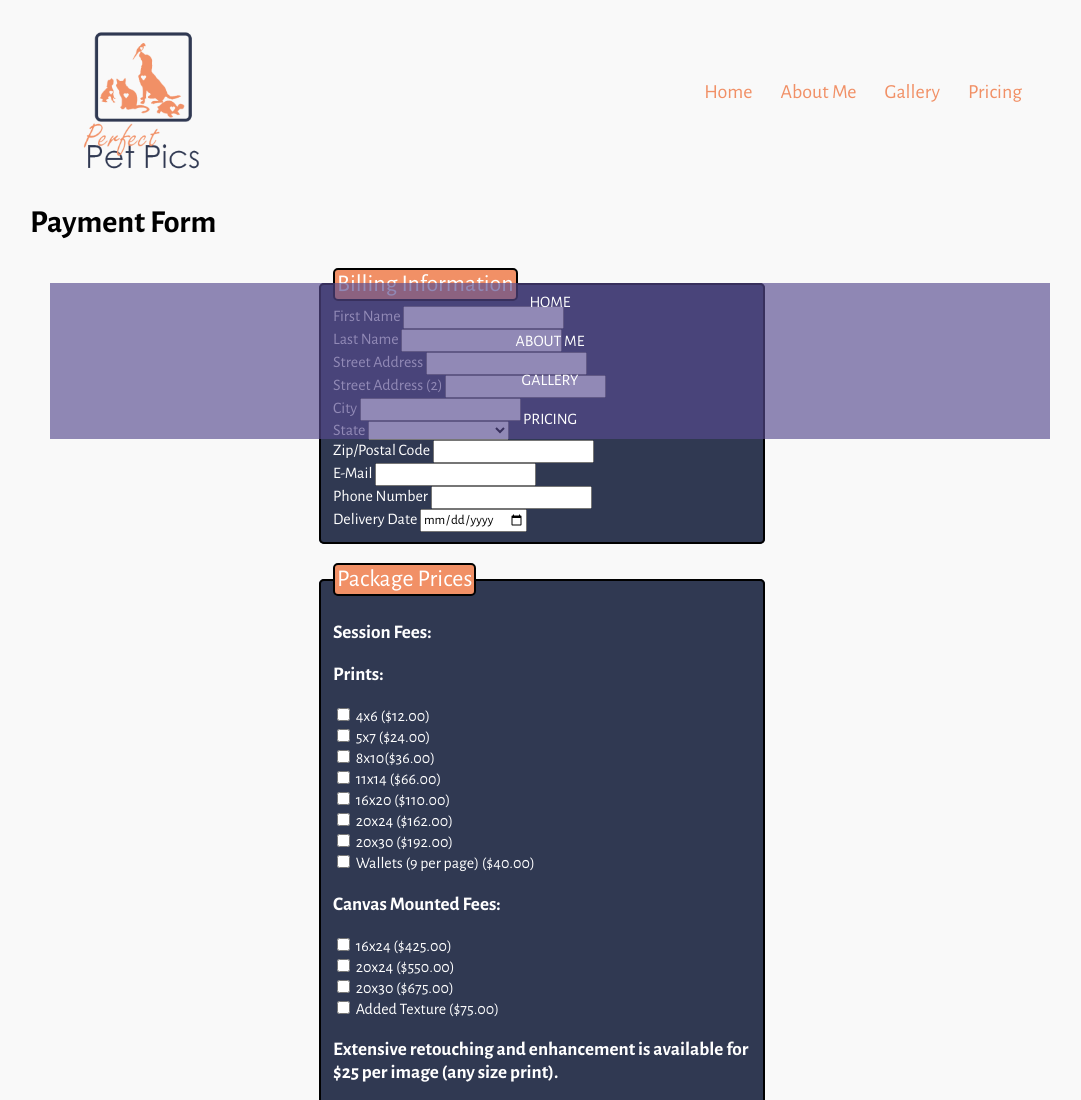
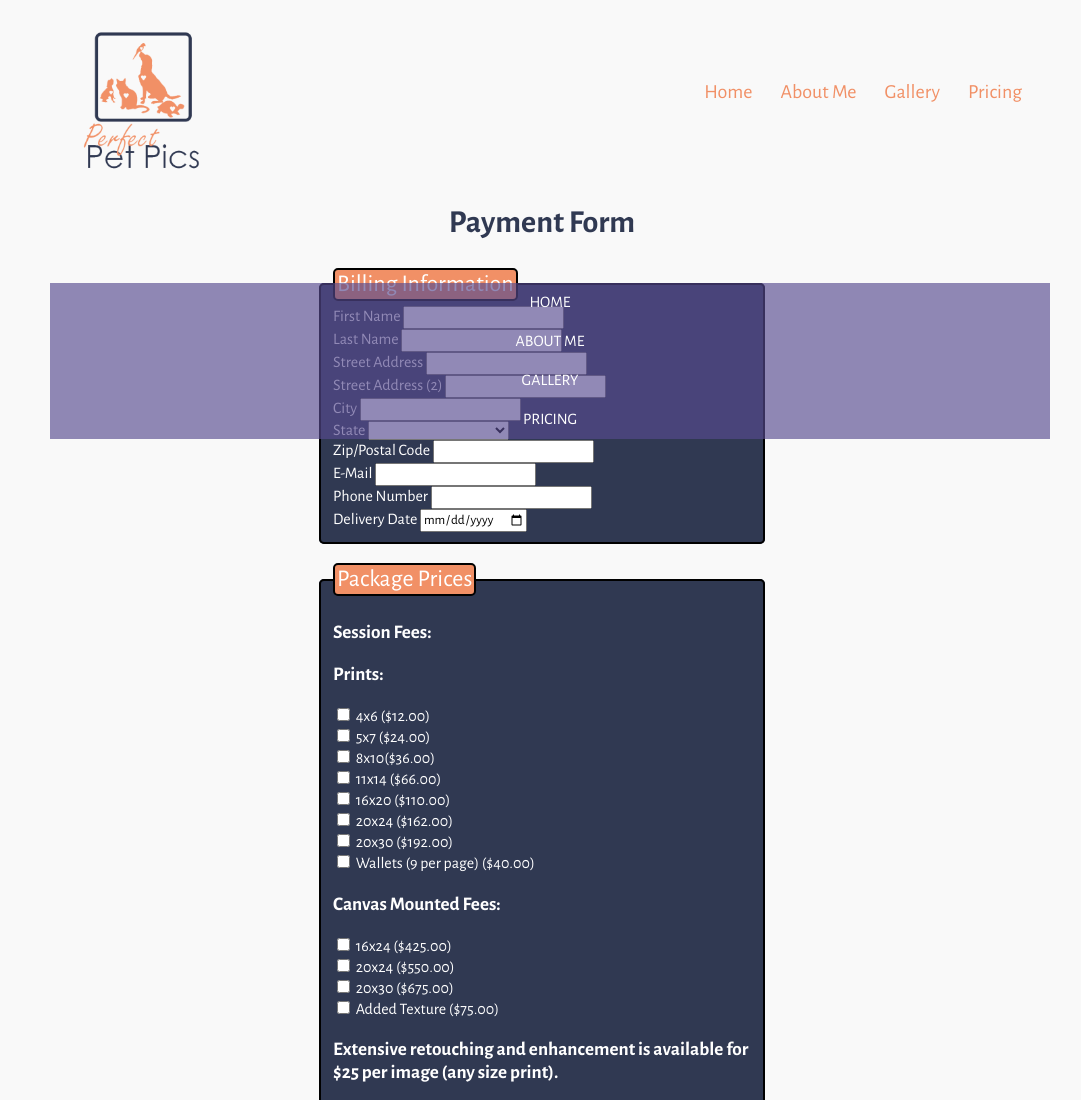
Before and after one commit to zdoehling/perfectPetPics, a plain HTML site: page pricing.html in a window 1280 px wide. Shown: the top 1100 px of the page, without its empty margins (98-1179 px from the left). Drawn offline with nearby package versions, Linux system fonts and the light colour scheme; a script that the page names is missing.

Commit message:
centered title

```diff
--- a/pricing.html
+++ b/pricing.html
@@ -32,7 +32,7 @@
 	<div class="content">
 <!-- PUT YOUR CODE BELOW HERE-->
 	<div class="pContent">
-		<h1>Payment Form</h1>
+		<h1 class="pageTitle">Payment Form</h1>
 		<!-- Payment form for the page -->
 		<form>
 			<fieldset>
```
